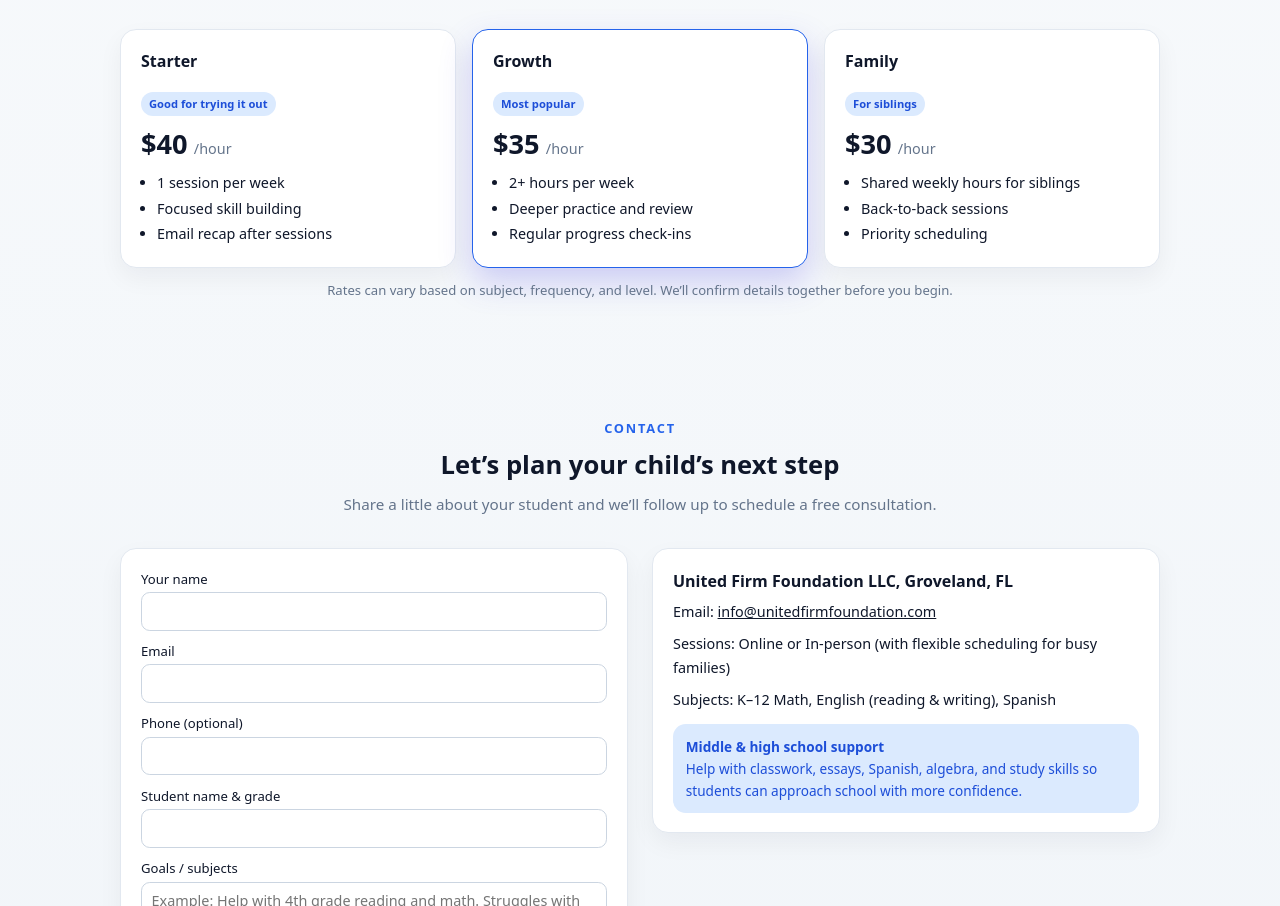
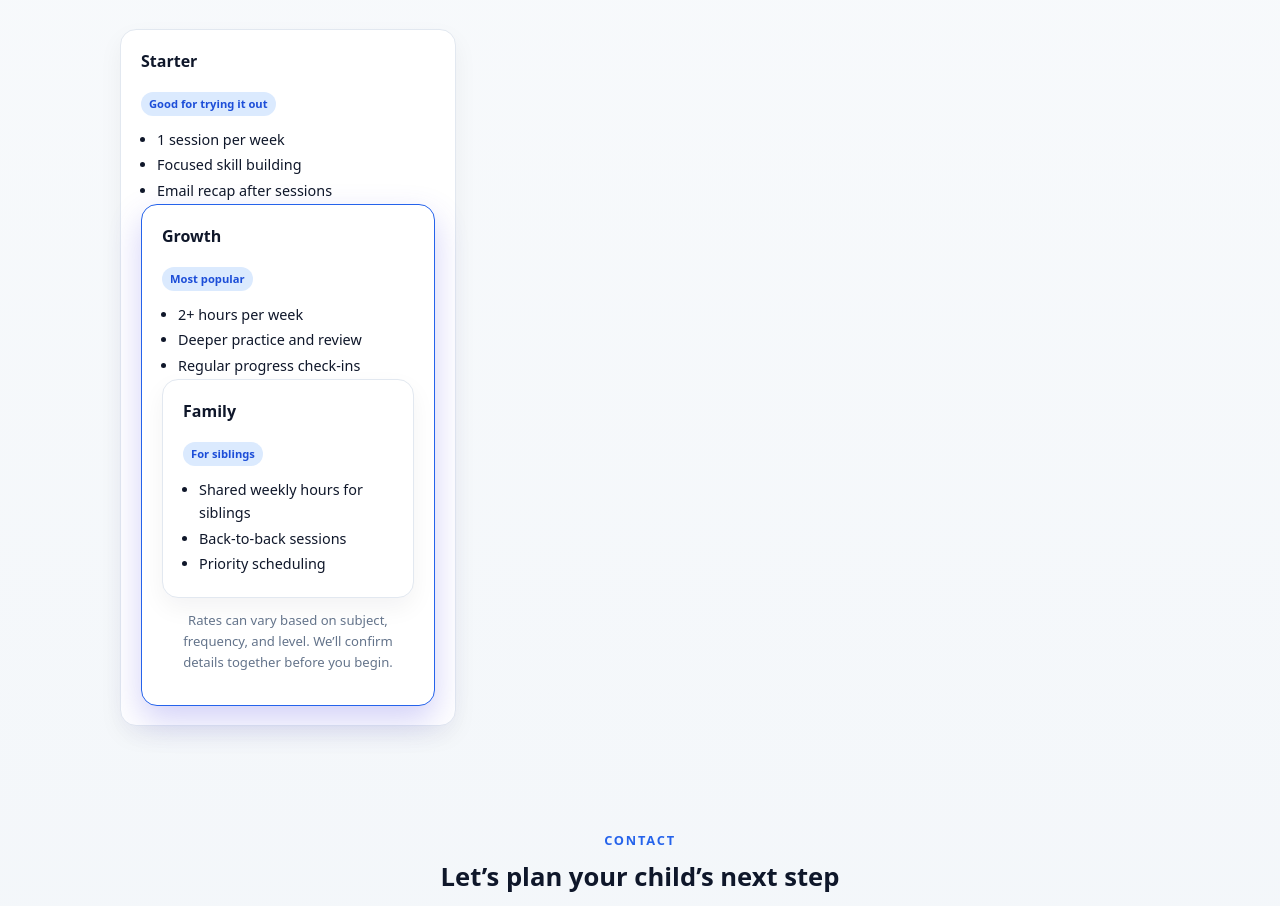
Before and after one commit to dazlee2025/united-firm-foundation, a plain HTML site: page index.html in a window 1280 px wide. Shown: the part 2246-3152 px from the top of the page. Drawn offline with Linux system fonts and the light colour scheme.

Commit message:
Update index.html
removed pricing rates

```diff
--- a/index.html
+++ b/index.html
@@ -800,9 +800,6 @@
               <div class="card-title">Starter</div>
               <p class="pricing-badge">Good for trying it out</p>
               <div>
-                <span class="price-main">$40</span>
-                <span class="price-unit">/hour </span>
-              </div>
               <ul class="card-list">
                 <li>1 session per week</li>
                 <li>Focused skill building</li>
@@ -814,9 +811,6 @@
               <div class="card-title">Growth</div>
               <p class="pricing-badge">Most popular</p>
               <div>
-                <span class="price-main">$35</span>
-                <span class="price-unit">/hour </span>
-              </div>
               <ul class="card-list">
                 <li>2+ hours per week</li>
                 <li>Deeper practice and review</li>
@@ -828,9 +822,6 @@
               <div class="card-title">Family</div>
               <p class="pricing-badge">For siblings</p>
               <div>
-                <span class="price-main">$30</span>
-                <span class="price-unit">/hour </span>
-              </div>
               <ul class="card-list">
                 <li>Shared weekly hours for siblings</li>
                 <li>Back-to-back sessions</li>
```
